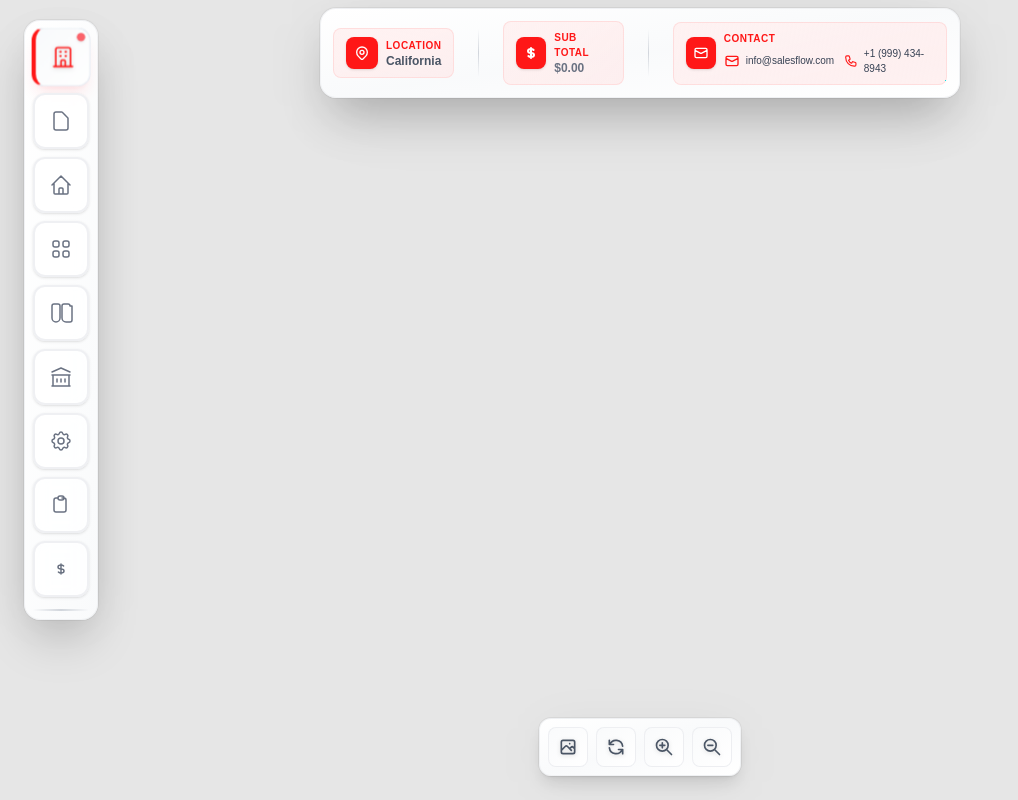
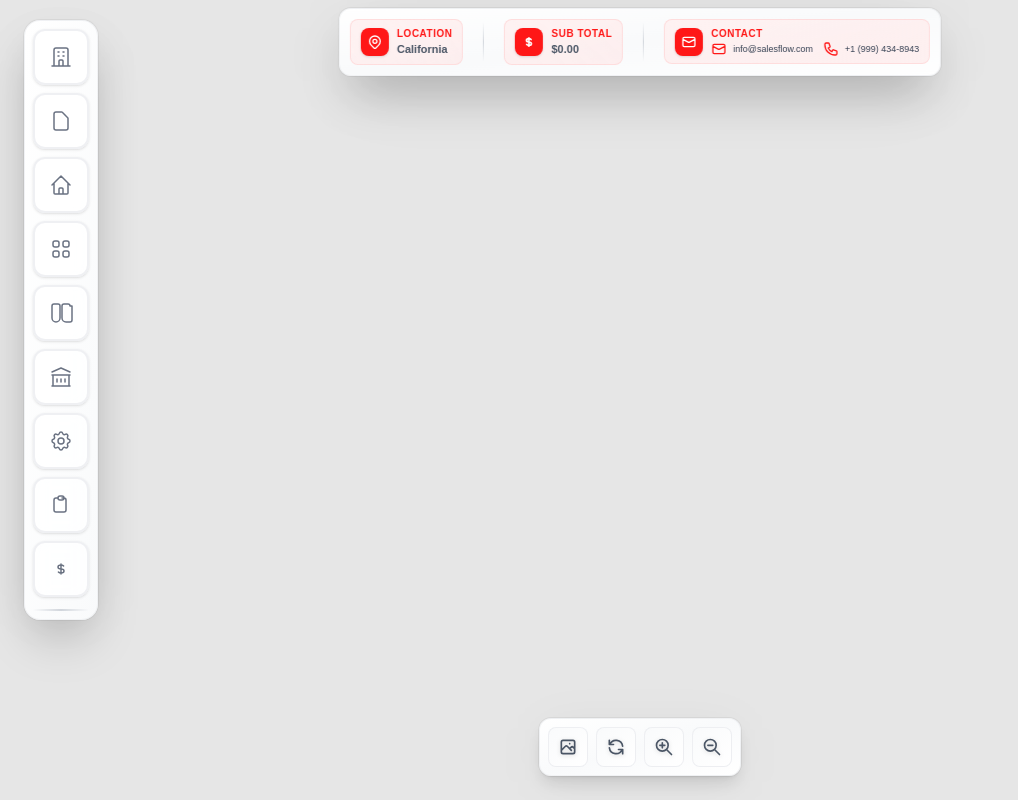
Before and after one commit to Suzair0318/3d_Garage_Configrator_Frontend, a Next.js app: page / in a window 1280 px wide. Shown: the whole page, without its empty margins (0-1018 px from the left). Built offline with nearby package versions, Linux system fonts and the light colour scheme.

Commit message:
UI Small Size

```diff
--- a/src/components/ConfiguratorLayout.js
+++ b/src/components/ConfiguratorLayout.js
@@ -77,7 +77,7 @@ export default function ConfiguratorLayout() {
     { icon: IconCurrency, label: 'Quotes', id: 'quotes' }
   ];
 
-  const [activeIndex, setActiveIndex] = useState(0); // Set "Building Type" as active by default
+  const [activeIndex, setActiveIndex] = useState(null); // Set "Building Type" as active by default
   const [activePanelItem, setActivePanelItem] = useState(null);
   const [isPanelVisible, setIsPanelVisible] = useState(false);
 
@@ -86,6 +86,7 @@ export default function ConfiguratorLayout() {
   const handleClosePanel = () => {
     setIsPanelVisible(false);
     setActivePanelItem(null);
+    // setActiveIndex(null);
   };
 
   return (
--- a/src/components/LeftMenuPanel.js
+++ b/src/components/LeftMenuPanel.js
@@ -12,7 +12,6 @@ export default function LeftMenuPanel({ onMenuItemClick , activeIndex , setActiv
       setActivePanelItem(null);
     } else {
       // Show panel for the clicked item
-
       setActivePanelItem(item);
       setIsPanelVisible(true);
     }
@@ -47,7 +46,7 @@ export default function LeftMenuPanel({ onMenuItemClick , activeIndex , setActiv
                   ${
                     isActive
                       ? 'bg-gradient-to-br from-slate-50 to-white border-l-4 border-l-[#FF1717] border-t-slate-200 border-r-slate-200 border-b-slate-200 shadow-lg shadow-red-500/10 scale-105'
-                      : 'bg-white/80 border-2 border-gray-200/60 text-gray-600 shadow-sm hover:bg-white hover:shadow-md hover:border-[#FF1717] hover:border'
+                      : 'bg-white/80 border-2 border-gray-200/60 text-gray-600 shadow-sm hover:bg-white hover:shadow-md  hover:border'
                   }
                 `}
                 onClick={() => handleItemClick(item, index)}
--- a/src/components/TopInfoPanel.js
+++ b/src/components/TopInfoPanel.js
@@ -1,3 +1,5 @@
+import { Fragment } from 'react';
+
 // Professional SVG icons
 const LocationIcon = ({color}) => (
   <svg className={`w-4 h-4 ${color}`} fill="none" stroke="currentColor" viewBox="0 0 24 24">
@@ -7,7 +9,7 @@ const LocationIcon = ({color}) => (
 );
 
 const DollarIcon = ({color}) => (
-  <svg className={`w-6 h-6 ${color}`} fill="none" stroke="currentColor" viewBox="0 0 24 24">
+  <svg className={`w-5 h-5 ${color}`} fill="none" stroke="currentColor" viewBox="0 0 24 24">
     <path strokeLinecap="round" strokeLinejoin="round" strokeWidth={2} d="M12 8c-1.657 0-3 .895-3 2s1.343 2 3 2 3 .895 3 2-1.343 2-3 2m0-8c1.11 0 2.08.402 2.599 1M12 8V7m0 1v8m0 0v1m0-1c-1.11 0-2.08-.402-2.599-1" />
   </svg>
 );
@@ -25,61 +27,67 @@ const PhoneIcon = ({color}) => (
 );
 
 export default function TopInfoPanel() {
+  // Sample dynamic content array driving the UI
+  const items = [
+    {
+      key: 'location',
+      title: 'Location',
+      Icon: LocationIcon,
+      value: 'California',
+    },
+    {
+      key: 'subtotal',
+      title: 'Sub Total',
+      Icon: DollarIcon,
+      value: '$0.00',
+    },
+    {
+      key: 'contact',
+      title: 'Contact',
+      Icon: EmailIcon,
+      contacts: [
+        { Icon: EmailIcon, text: 'info@salesflow.com' },
+        { Icon: PhoneIcon, text: '+1 (999) 434-8943' },
+      ],
+    },
+  ];
+
   return (
     <div className="fixed top-2 left-1/2 -translate-x-1/2 z-30 animate-in slide-in-from-top-5 duration-500">
       {/* Main Panel */}
-      <div className="bg-gradient-to-br from-white via-gray-50 to-white backdrop-blur-xl rounded-2xl shadow-2xl border border-gray-200/50 ring-1 ring-black/5 p-3">
+      <div className="bg-gradient-to-br from-white via-gray-50 to-white backdrop-blur-xl rounded-xl shadow-2xl border border-gray-200/50 ring-1 ring-black/5 p-2.5">
         {/* Content Container */}
-        <div className="flex items-center gap-6">
-
-          {/* State Section */}
-          <div className="group flex items-center gap-2 px-3 py-2 rounded-lg bg-gradient-to-br from-red-50 to-red-100/50 border border-red-200/50 hover:shadow-md transition-all duration-300">
-            <div className="flex items-center justify-center w-8 h-8 bg-[#FF1717] rounded-lg shadow-sm group-hover:scale-110 transition-transform duration-300">
-              <LocationIcon color="text-white" />
-            </div>
-            <div className="flex flex-col">
-              <div className="text-[10px] font-semibold text-[#FF1717] uppercase tracking-wider">Location</div>
-              <div className="text-xs font-bold text-gray-600">California</div>
-            </div>
-          </div>
-
-          {/* Divider */}
-          <div className="w-px h-12 bg-gradient-to-b from-transparent via-gray-300 to-transparent"></div>
-
-          {/* Sub Total Section */}
-          <div className="group flex items-center gap-2 px-3 py-2 rounded-lg bg-gradient-to-br from-red-50 to-red-100/50 border border-red-200/50 hover:shadow-md transition-all duration-300">
-            <div className="flex items-center justify-center w-8 h-8 bg-[#FF1717] rounded-lg shadow-sm group-hover:scale-110 transition-transform duration-300">
-              <DollarIcon color="text-white" />
-            </div>
-            <div className="flex flex-col">
-              <div className="text-[10px] font-semibold text-[#FF1717] uppercase tracking-wider">Sub Total</div>
-              <div className="text-xs font-bold text-gray-500">$0.00</div>
-            </div>
-          </div>
-
-          {/* Divider */}
-          <div className="w-px h-12 bg-gradient-to-b from-transparent via-gray-300 to-transparent"></div>
-
-          {/* Contact Section */}
-          <div className="group flex items-center gap-2 px-3 py-2 rounded-lg bg-gradient-to-br from-red-50 to-red-100/50 border border-red-200/50 hover:shadow-md transition-all duration-300">
-            <div className="flex items-center justify-center w-8 h-8 bg-[#FF1717] rounded-lg shadow-sm group-hover:scale-110 transition-transform duration-300">
-              <EmailIcon color="text-white" />
-            </div>
-            <div className="flex flex-col">
-              <div className="text-[10px] font-semibold text-[#FF1717] uppercase tracking-wider">Contact</div>
-              <div className="flex gap-0.5 text-[10px] ">
-                <span className="flex items-center gap-1.5 text-gray-700 hover:text-gray-900 transition-colors">
-                  <EmailIcon color="text-[#FF1717]" />
-                  <span className="font-medium">info@salesflow.com</span>
-                </span>
-                <span className="ml-2 flex items-center gap-1.5 text-gray-700 hover:text-gray-900 transition-colors">
-                  <PhoneIcon color="text-[#FF1717]" />
-                  <span className="font-medium">+1 (999) 434-8943</span>
-                </span>
-              </div>
-            </div>
-          </div>
-
+        <div className="flex items-center gap-5">
+          {items.map((item, idx) => {
+            const BadgeIcon = item.Icon;
+            return (
+              <Fragment key={item.key}>
+                <div className="group flex items-center gap-2 px-2.5 py-1.5 rounded-lg bg-gradient-to-br from-red-50 to-red-100/50 border border-red-200/50 hover:shadow-md transition-all duration-300">
+                  <div className={`flex items-center justify-center w-7 h-7 bg-[#FF1717] rounded-lg shadow-sm group-hover:scale-110 transition-transform duration-300`}>
+                    <BadgeIcon color="text-white" />
+                  </div>
+                  <div className="flex flex-col">
+                    <div className={`text-[10px] font-semibold text-[#FF1717] uppercase tracking-wider`}>{item.title}</div>
+                    {item.contacts ? (
+                      <div className="flex gap-0.5 text-[9px] ">
+                        {item.contacts.map((c, i) => (
+                          <span key={i} className={`flex items-center ${i > 0 ? 'ml-2' : ''} gap-1.5 text-gray-700 hover:text-gray-900 transition-colors`}>
+                            <c.Icon color="text-[#FF1717]" />
+                            <span className="font-medium">{c.text}</span>
+                          </span>
+                        ))}
+                      </div>
+                    ) : (
+                      <div className="text-[11px] font-bold text-gray-600">{item.value}</div>
+                    )}
+                  </div>
+                </div>
+                {idx < items.length - 1 && (
+                  <div className="w-px h-10 bg-gradient-to-b from-transparent via-gray-300 to-transparent"></div>
+                )}
+              </Fragment>
+            );
+          })}
         </div>
 
       </div>
--- a/src/components/panels/BuildingTypePanel.js
+++ b/src/components/panels/BuildingTypePanel.js
@@ -166,7 +166,7 @@ const BuildingTypePanel = (
   return (
     <div className="h-full overflow-y-auto">
       {/* Header Section */}
-      <div className="p-3 mb-2">
+      <div className="px-6 mb-2">
         <h2 className="text-lg font-semibold text-[#07223D] mb-1">
           Pre-Designed Buildings
         </h2>
```
